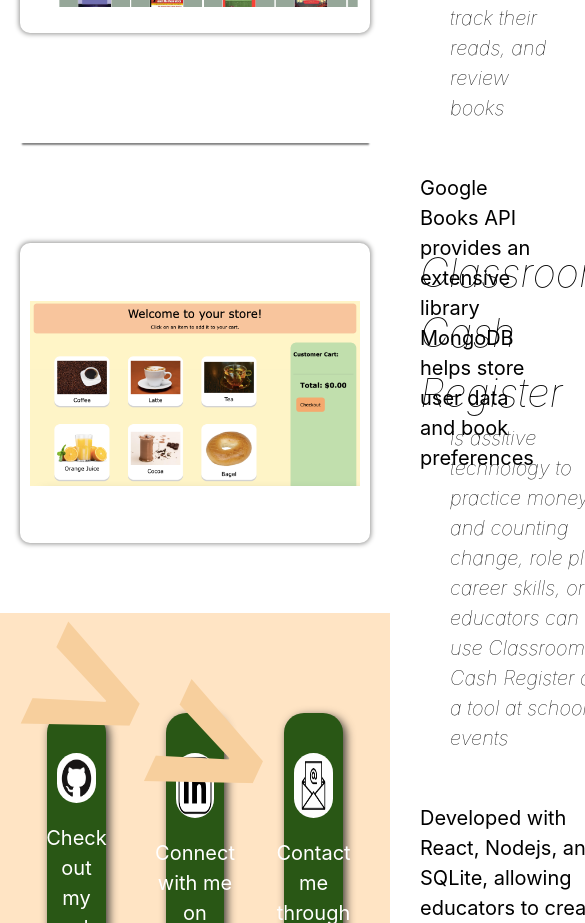
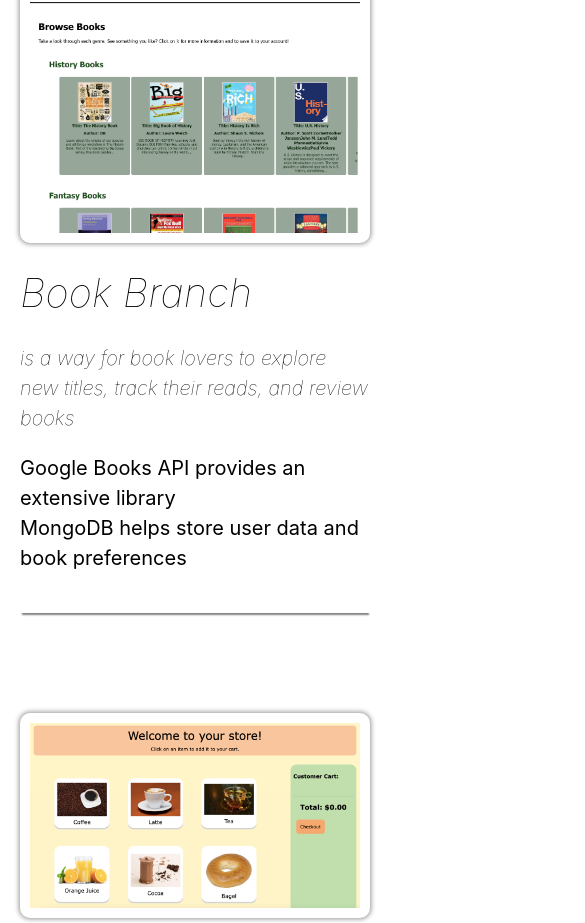
Before and after one commit to mganderson13/Anderson-Portfolio, a React (Create React App) app: page / in a window 390 px wide. Shown: the part 2320-3243 px from the top of the page, 585 px wide, since content can reach past the window. Built offline with nearby package versions, Linux system fonts and the light colour scheme.

Commit message:
home page projects and contacts responsive

```diff
--- a/src/App.scss
+++ b/src/App.scss
@@ -251,7 +251,7 @@
 
 .projectArea {
   display: flex;
-  height: 300px;
+  min-height: 300px;
   margin: 20px;
   margin-top: 100px;
   background-color: white;
@@ -300,12 +300,28 @@
   margin-left: 50px;
 }
 
+@media (max-width: 800px) {
+  .projectArea {
+    flex-direction: column;
+  }
+
+  .projectDivide {
+    margin-top: 30px;
+  }
+
+  .projectTitle, .projectDescription, .projectStack {
+    margin-left: 0px;
+    margin-top: 20px;
+  }
+}
+
 .homeContacts {
   position: relative;
   display: flex;
   flex-direction: row;
   justify-content: center;
   align-items: center;
+  width: 100%;
   height: 500px;
   background-color: bisque;
   margin-top: 50px;
@@ -359,8 +375,24 @@
   top: -55px;
   left: 20px;
   transform: rotate(25deg);
-  font-size: 200px;
+  font-size: 15vw;
   font-weight: bolder;
+}
+
+@media (max-width: 800px) {
+  .imageTanTri {
+    font-size: 100px;
+    top: -25px;
+  }
+
+  .contactCard {
+    margin: 15px;
+    width: 25vw;
+  }
+
+  .contactLargeText {
+    font-size: 20px;
+  }
 }
 
 .homeFooter {
```
